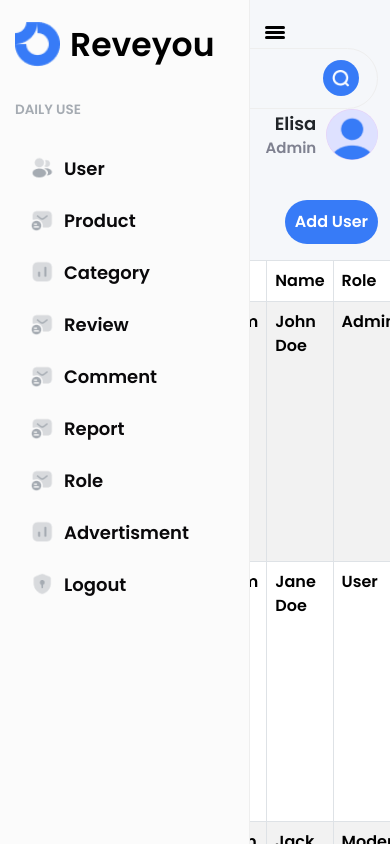
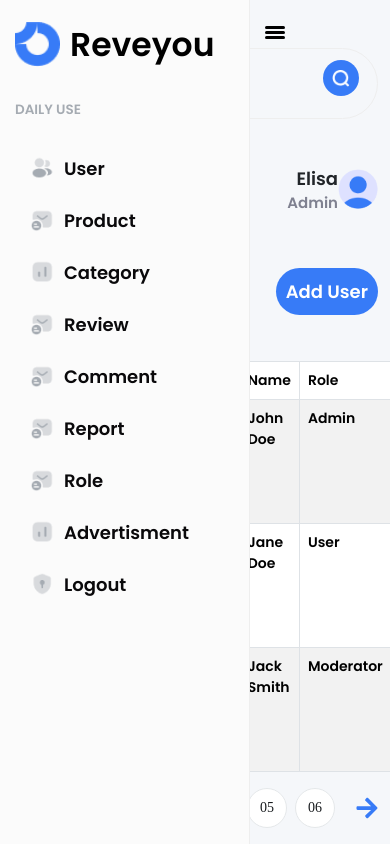
Before and after one commit to saraabdelrhman/wallet-market-master, a React (Create React App) app: page /admin/user in a window 390 px wide. Shown: the top 844 px of the page. Built offline with nearby package versions, Linux system fonts and the light colour scheme; no server answers.

Commit message:
user page

```diff
--- a/src/App.css
+++ b/src/App.css
@@ -2,3 +2,144 @@
 .background{
   background-color: #eaeaea;;
 }
+/* Base styling for all screen sizes */
+.container {
+  padding: 20px;
+}
+
+.table-responsive {
+  width: 100%;
+}
+
+.user-avatar {
+  width: 51.75px;
+  height: 51.75px;
+  border-radius: 50%;
+}
+
+/* Styles for screens up to 600px (small phones) */
+@media (max-width: 600px) {
+  /* Stack search bar and user info vertically */
+  .search-container {
+    display: block;
+    text-align: center;
+    margin-bottom: 20px;
+  }
+
+  .search-container div {
+    margin-bottom: 10px;
+  }
+
+  /* User avatar and name adjustments */
+  .user-avatar {
+    width: 40px;
+    height: 40px;
+  }
+
+  .user-info {
+    text-align: center;
+    margin-bottom: 10px;
+  }
+
+  /* Adjust button sizing */
+  .pagination-btn {
+    padding: 8px;
+    font-size: 12px;
+  }
+
+  .action-buttons {
+    display: flex;
+    justify-content: center;
+  }
+
+  /* Center align and resize buttons */
+  .table-responsive th,
+  .table-responsive td {
+    font-size: 14px;
+  }
+}
+
+/* Styles for screens up to 900px (tablets, small desktops) */
+@media (min-width: 601px) and (max-width: 900px) {
+  /* Search bar stays inline */
+  .search-container {
+    display: flex;
+    justify-content: space-between;
+    align-items: center;
+    padding: 0 10px;
+  }
+
+  /* Adjust the avatar size slightly */
+  .user-avatar {
+    width: 45px;
+    height: 45px;
+  }
+
+  /* Adjust the table font-size and layout */
+  .table-responsive th,
+  .table-responsive td {
+    font-size: 16px;
+  }
+
+  /* Pagination button adjustments */
+  .pagination-btn {
+    padding: 10px;
+    font-size: 14px;
+  }
+}
+
+/* Styles for screens up to 1200px (larger desktops) */
+@media (min-width: 901px) and (max-width: 1200px) {
+  .search-container {
+    display: flex;
+    justify-content: space-between;
+    align-items: center;
+    padding: 0 20px;
+  }
+
+  /* Slightly larger user avatar */
+  .user-avatar {
+    width: 50px;
+    height: 50px;
+  }
+
+  /* Adjust font-size for larger screens */
+  .table-responsive th,
+  .table-responsive td {
+    font-size: 18px;
+  }
+
+  /* Pagination button adjustments */
+  .pagination-btn {
+    padding: 12px;
+    font-size: 16px;
+  }
+}
+
+/* Large desktop styles (1200px and above) */
+@media (min-width: 1201px) {
+  .search-container {
+    display: flex;
+    justify-content: space-between;
+    align-items: center;
+    padding: 0 30px;
+  }
+
+  /* Default avatar size */
+  .user-avatar {
+    width: 51.75px;
+    height: 51.75px;
+  }
+
+  /* Larger font-size for desktop */
+  .table-responsive th,
+  .table-responsive td {
+    font-size: 20px;
+  }
+
+  /* Larger pagination buttons */
+  .pagination-btn {
+    padding: 15px;
+    font-size: 18px;
+  }
+}
--- a/src/admin/User.js
+++ b/src/admin/User.js
@@ -1,10 +1,10 @@
 import React, { useState, useEffect } from 'react';
-import { Button, Table, InputGroup, FormControl, Container, Row, Col } from 'react-bootstrap';
+import { Button, Table, Container, Row, Col } from 'react-bootstrap';
 import { FaEye, FaEdit, FaTrash } from 'react-icons/fa';
 import { FaArrowLeft, FaArrowRight } from 'react-icons/fa';
 import { Link } from 'react-router-dom';
-import searchIcon from './images/search-normal.png'; // Ensure you have this image in the specified path
-import '../App.css'; // Ensure your CSS is properly set up
+import searchIcon from './images/search-normal.png';
+import '../App.css';
 import photo from './images/photo.png';
 
 const Users = () => {
@@ -14,14 +14,13 @@ const Users = () => {
   const [page, setPage] = useState(0);
   const [size, setSize] = useState(10);
 
-  // Define fake data inside the component
   const fakeData = {
     users: [
       { id: '1', email: 'fake.john@example.com', name: 'John Doe', role: 'Admin' },
       { id: '2', email: 'fake.jane@example.com', name: 'Jane Doe', role: 'User' },
       { id: '3', email: 'fake.jack@example.com', name: 'Jack Smith', role: 'Moderator' },
     ],
-    totalPages: 1
+    totalPages: 1,
   };
 
   useEffect(() => {
@@ -57,41 +56,79 @@ const Users = () => {
   };
 
   return (
-    <Container fluid className="d-flex flex-column  mt-5" >
+    <Container fluid className="d-flex flex-column mt-5">
       <Row className="mb-4 align-items-center">
-        <Col md={6}>
-        <div style={{width: '100%', height: '100%', paddingLeft: 18, paddingRight: 18, paddingTop: 11.25, paddingBottom: 11.25, borderRadius: 56.25, border: '1.12px #EEEEEE solid', justifyContent: 'space-between', alignItems: 'center', display: 'inline-flex'}}>
-    <div style={{textAlign: 'right', color: '#7F8190', fontSize: 18, fontFamily: 'Poppins', fontWeight: '400', wordWrap: 'break-word'}}>Search </div>
-    <div style={{width: 36, height: 36, background: '#377BF7', borderRadius: 56.25, justifyContent: 'center', alignItems: 'center', gap: 11.25, display: 'flex'}}>
-        <div style={{width: 18, height: 18, justifyContent: 'center', alignItems: 'center', display: 'flex'}}>
-            <div style={{width: 18, height: 18, position: 'relative'}}>
-                <img src={searchIcon} style={{width: 18, height: 18, left: 0, top: 0, position: 'absolute', opacity: 1}}></img>
+        <Col md={6} xs={12} className="d-flex align-items-center search-container">
+          <div
+            style={{
+              width: '100%',
+              padding: '11.25px 18px',
+              borderRadius: '56.25px',
+              border: '1.12px solid #EEEEEE',
+              display: 'flex',
+              justifyContent: 'space-between',
+              alignItems: 'center',
+            }}
+          >
+            <div
+              style={{
+                textAlign: 'right',
+                color: '#7F8190',
+                fontSize: '18px',
+                fontFamily: 'Poppins',
+                fontWeight: '400',
+              }}
+            >
+              Search
             </div>
-        </div>
+            <div
+              style={{
+                width: '36px',
+                height: '36px',
+                background: '#377BF7',
+                borderRadius: '50%',
+                display: 'flex',
+                justifyContent: 'center',
+                alignItems: 'center',
+              }}
+            >
+              <img src={searchIcon} alt="Search Icon" style={{ width: '18px', height: '18px' }} />
             </div>
           </div>
         </Col>
-        <Col md={6} className="d-flex justify-content-end align-items-center">
+
+        <Col md={6} xs={12} className="d-flex justify-content-end align-items-center mt-3 mt-md-0 user-info">
           <div className="text-end">
             <div className="fw-bold" style={{ fontSize: 18 }}>Elisa</div>
             <div style={{ color: '#7F8190', fontSize: 15 }}>Admin</div>
           </div>
-          <img src={photo} style={{
-            width: 51.75, height: 51.75, marginLeft: 10,
-            background: '#E6D3F8', borderRadius: '50%',
-            display: 'flex', justifyContent: 'center', alignItems: 'center'
-          }}>
-            {/* Placeholder for user avatar */}
-          </img>
+          <img
+            src={photo}
+            alt="User Avatar"
+            className="user-avatar"
+          />
         </Col>
       </Row>
-      <div className='d-flex justify-content-between my-3'>
-<h2 className='fw-bold'>User</h2>
-<Link to={'/admin/newuser'}><button style={{backgroundColor:'#377BF7',color:'white',borderRadius:'50px', padding:'10px',border:'0px'}} >Add User</button></Link>
+
+      <div className="d-flex justify-content-between align-items-center mb-3">
+        <h2 className="fw-bold">Users</h2>
+        <Link to={'/admin/newuser'}>
+          <Button
+            style={{
+              backgroundColor: '#377BF7',
+              color: 'white',
+              borderRadius: '50px',
+              padding: '10px',
+            }}
+          >
+            Add User
+          </Button>
+        </Link>
       </div>
-      {/* Users Table */}
-      <Row className="flex-grow-1">
-        <Table responsive="md" striped bordered hover>
+
+      <Row>
+        <div className="table-responsive">
+          <Table striped bordered hover>
             <thead className="bg-light">
               <tr>
                 <th>ID</th>
@@ -102,31 +139,34 @@ const Users = () => {
               </tr>
             </thead>
             <tbody>
-            {loading ? <tr><td colSpan="5">Loading...</td></tr> :
+              {loading ? (
+                <tr>
+                  <td colSpan="5">Loading...</td>
+                </tr>
+              ) : (
                 users.map(user => (
-                <tr key={user.id} className='rounded-5'>
+                  <tr key={user.id}>
                     <td>{user.id}</td>
                     <td>{user.email}</td>
                     <td>{user.name}</td>
                     <td>{user.role}</td>
-                  <td>
-                    {/* <Link to={`/singleuser/${user.id}`}> */}
+                    <td className="action-buttons">
                       <Link to={'/singleuser'}>
-                      <Button size="sm" className="me-2 mb-1 bg-transparent text-dark"><FaEye /></Button>
+                        <Button size="sm" className="me-2 bg-transparent text-dark"><FaEye /></Button>
                       </Link>
-                    {/* <Link to={`/useredit/${user.id}`}> */}
                       <Link to={'/useredit'}>
-                      <Button  size="sm" className="me-2 mb-1 bg-transparent text-dark"><FaEdit /></Button>
+                        <Button size="sm" className="me-2 bg-transparent text-dark"><FaEdit /></Button>
                       </Link>
-                    <Link><Button size="sm" className="me-2 mb-1  bg-transparent text-dark" onClick={() => handleDelete(user.id)}>
-                      <FaTrash />    </Button></Link>
-
+                      <Button size="sm" className="bg-transparent text-dark" onClick={() => handleDelete(user.id)}>
+                        <FaTrash />
+                      </Button>
                     </td>
                   </tr>
                 ))
-            }
+              )}
             </tbody>
           </Table>
+        </div>
       </Row>
       <div style={{width: '100%', height: '100%', justifyContent: 'center',alignItems: 'center', gap: 20, display: 'inline-flex'}}>
         {/* Left Arrow */}
```
Lines whose indentation alone changed are shown as unchanged.
